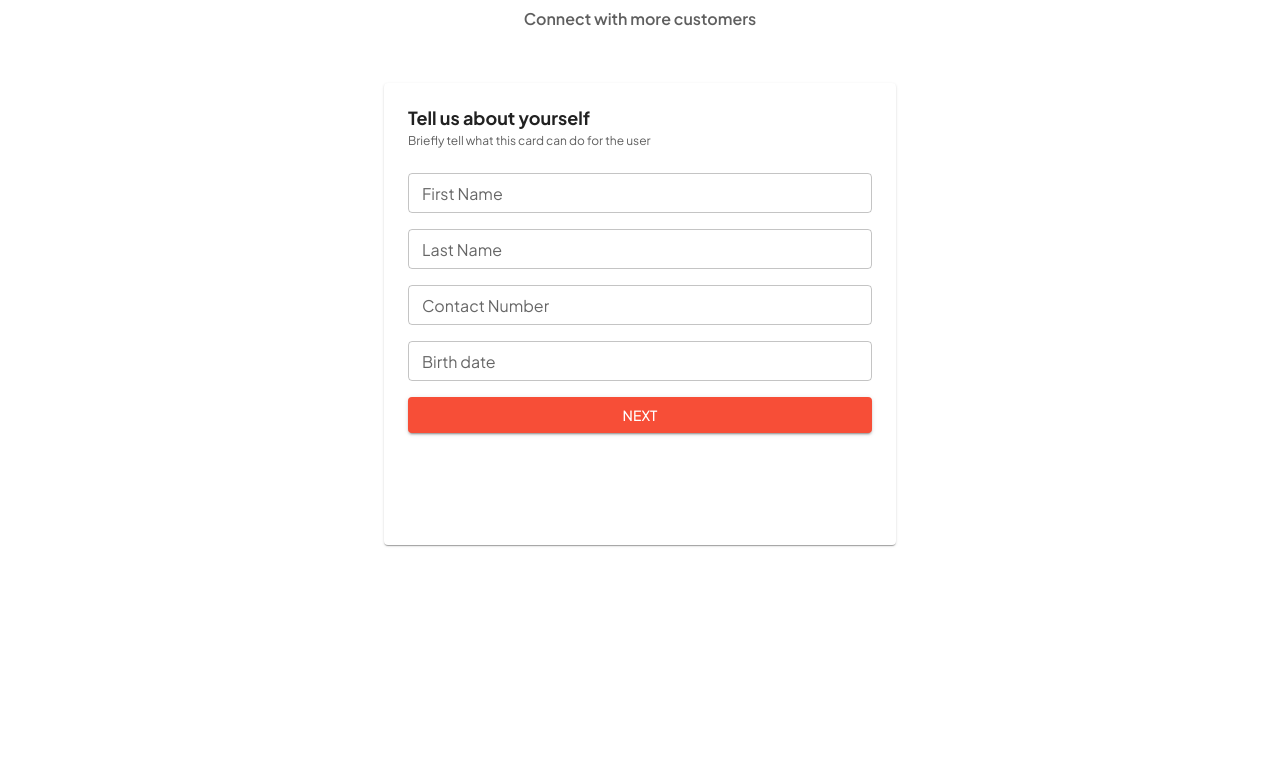
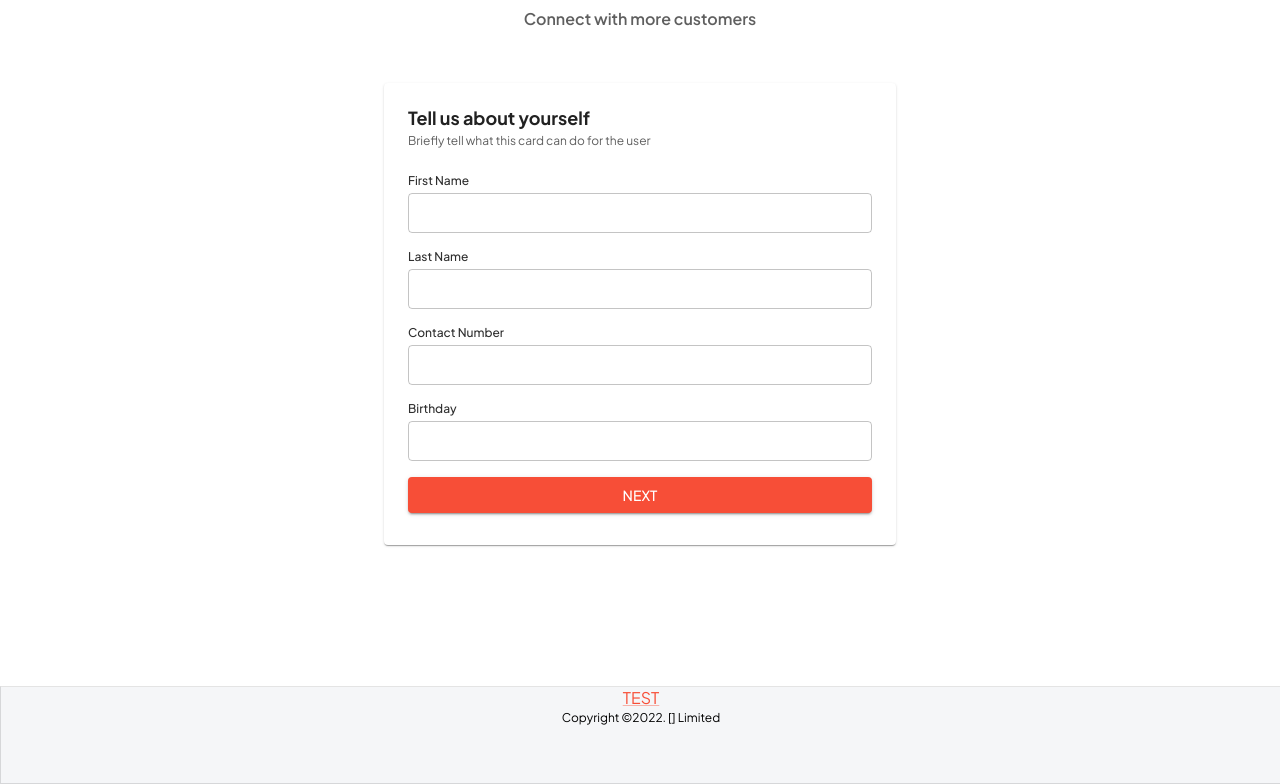
Before and after one commit to eventful-ph/eventful-react, a React (Create React App) app: page / in a window 1280 px wide. Shown: the part 321-1105 px from the top of the page. Before the commit the page ends 1073 px from the top, so only its background shows below. Built offline with nearby package versions, Linux system fonts and the light colour scheme.

Commit message:
textbox customize, footer

```diff
--- /dev/null
+++ b/src/components/TextField/Textbox.css
@@ -0,0 +1,11 @@
+.textbox-div {
+  display: grid;
+}
+
+.textbox-label {
+  font-size: 12px !important;
+  line-height: 16px !important;
+  font-weight: 500 !important;
+  color: #2f2f2f;
+  padding-bottom: 4px;
+}
--- /dev/null
+++ b/src/components/TextField/Textbox.tsx
@@ -0,0 +1,16 @@
+import { TextField, Typography } from '@mui/material';
+import React from 'react';
+import './Textbox.css';
+
+type TextboxType = {
+  name: string;
+};
+
+export function Textbox({ name, ...props }: TextboxType) {
+  return (
+    <div className='textbox-div'>
+      <Typography className='textbox-label'>{name}</Typography>
+      <TextField variant='outlined' size='small' {...props} />
+    </div>
+  );
+}
--- a/src/components/VendorScreen.css
+++ b/src/components/VendorScreen.css
@@ -16,7 +16,8 @@
   justify-content: center;
   text-align: center;
   margin-top: 207px;
-  margin-bottom: 207px;
+  /* margin-bottom: 207px; */
+  min-height: 100vh;
 }
 
 .vendor-form-div {
--- a/src/components/VendorScreen.tsx
+++ b/src/components/VendorScreen.tsx
@@ -4,6 +4,9 @@ import {
   Card,
   CardActions,
   CardContent,
+  Container,
+  Link,
+  Paper,
   TextField,
   Typography,
 } from '@mui/material';
@@ -11,9 +14,11 @@ import Box from '@mui/material/Box';
 
 import './VendorScreen.css';
 import { maxHeight, Stack } from '@mui/system';
+import { Textbox } from './TextField/Textbox';
 
 function VendorScreen() {
   return (
+    <>
       <div className='mainVendorDiv'>
         <div>
           <img
@@ -52,31 +57,16 @@ function VendorScreen() {
                   </Typography>
                 </div>
 
-              <Stack component='form' spacing={2} noValidate autoComplete='off'>
-                <TextField
-                  id='outlined-basic'
-                  label='First Name'
-                  variant='outlined'
-                  size='small'
-                />
-                <TextField
-                  id='outlined-basic'
-                  label='Last Name'
-                  variant='outlined'
-                  size='small'
-                />
-                <TextField
-                  id='outlined-basic'
-                  label='Contact Number'
-                  variant='outlined'
-                  size='small'
-                />
-                <TextField
-                  id='outlined-basic'
-                  label='Birth date'
-                  variant='outlined'
-                  size='small'
-                />
+                <Stack
+                  component='form'
+                  spacing={2}
+                  noValidate
+                  autoComplete='off'
+                >
+                  <Textbox name='First Name' />
+                  <Textbox name='Last Name' />
+                  <Textbox name='Contact Number' />
+                  <Textbox name='Birthday' />
                   <Button variant='contained'>Next</Button>
                 </Stack>
               </div>
@@ -84,6 +74,45 @@ function VendorScreen() {
           </Card>
         </div>
       </div>
+      <Paper
+        sx={{
+          width: '100%',
+          borderTop: '1px solid #E4E4E4',
+          backgroundColor: '#F5F6F8',
+          padding: 0,
+          minHeight: '96px',
+        }}
+        component='footer'
+        square
+        variant='outlined'
+      >
+        <Container maxWidth='xl'>
+          <Box
+            sx={{
+              flexGrow: 1,
+              justifyContent: 'center',
+              display: 'flex',
+              // my: 1,
+            }}
+          >
+            <Link href='/'>TEST</Link>
+          </Box>
+
+          <Box
+            sx={{
+              flexGrow: 1,
+              justifyContent: 'center',
+              display: 'flex',
+              margin: 0,
+            }}
+          >
+            <Typography variant='caption' color='initial'>
+              Copyright ©2022. [] Limited
+            </Typography>
+          </Box>
+        </Container>
+      </Paper>
+    </>
   );
 }
 
--- a/src/index.css
+++ b/src/index.css
@@ -4,6 +4,7 @@ body {
     'Helvetica Neue', sans-serif;
   -webkit-font-smoothing: antialiased;
   -moz-osx-font-smoothing: grayscale;
+  margin: 0;
 }
 
 @font-face {
```
Lines whose indentation alone changed are shown as unchanged.
